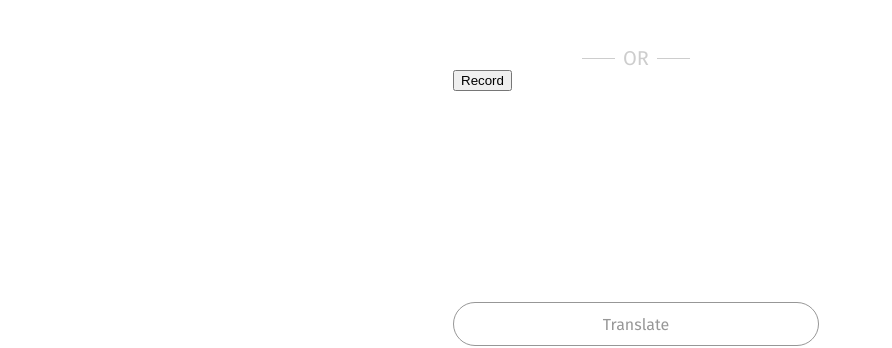
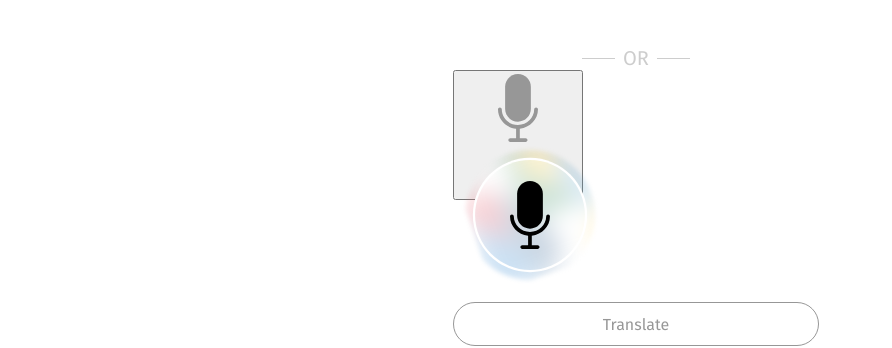
Before and after one commit to alexisraya/idm-371-word-for, a SvelteKit app: page / in a window 1280 px wide. Shown: the part 420-768 px from the top of the page, without its empty margins (0-892 px from the left). Built offline with nearby package versions, Linux system fonts and the light colour scheme; no server answers.

Commit message:
Initial commit
in progress

added in active and inactive mic icons

going to test script in next commit

```diff
--- a/src/routes/+page.svelte
+++ b/src/routes/+page.svelte
@@ -6,6 +6,8 @@
     import { COLORS } from "$lib/constants/colors";
     import { onMount } from 'svelte';
     import swapLanguage from '$lib/assets/swapLanguage.svg'
+    import microphone from '$lib/assets/microphone.svg'
+    import microphoneActive from '$lib/assets/microphoneActive.svg'
 
     import { formData, resetFormData } from "../stores/translateStore";
     import { speechToText, translatePhrase } from '$lib/helpers/translate';
@@ -134,6 +136,7 @@
         }
     }
 
+
 </script>
 
 {#if loading === false}
@@ -196,7 +199,10 @@
                 <p class="or-separator">OR</p>
                 <hr>
             </div>
-            <button type="button" on:click={handleAudio}>Record</button>
+            <button class="record-button" type="button" on:click={handleAudio}>
+                <img class="record-icon-inactive" src={microphone} alt="record-icon">
+                <img class="record-icon-active" src={microphoneActive} alt="record-icon">
+            </button>
         </div>
 
             <div class="translate-button-container">
@@ -265,6 +271,11 @@
         background-size: 2rem auto;
         position: absolute;
         transition: 0.2s;
+    }
+
+    .dropdown-wide summary::-webkit-details-marker {
+        /* Remove default arrow on safari */
+        display: none;
     }
 
     .dropdown-wide[open] > summary::after {
@@ -539,4 +550,13 @@
         margin: auto;
     }
 
+    /* Record button */
+
+    .record-button {
+        width: 8.125rem;
+        height: 8.125rem;
+        flex-shrink: 0;
+    }
+
+
 </style>
```
Also changed, not shown: src/lib/assets/microphone.svg (added), src/lib/assets/microphoneActive.svg (added).
